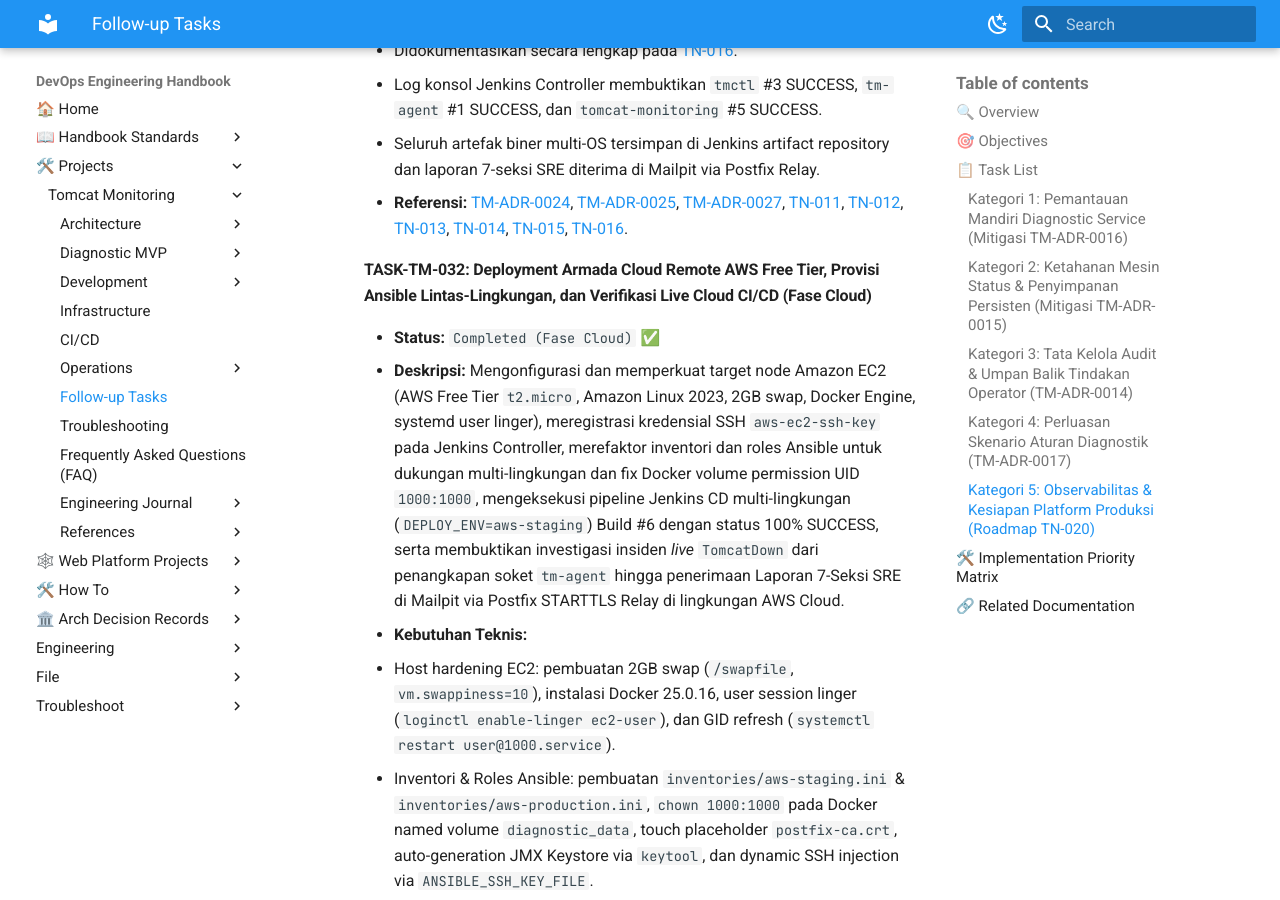
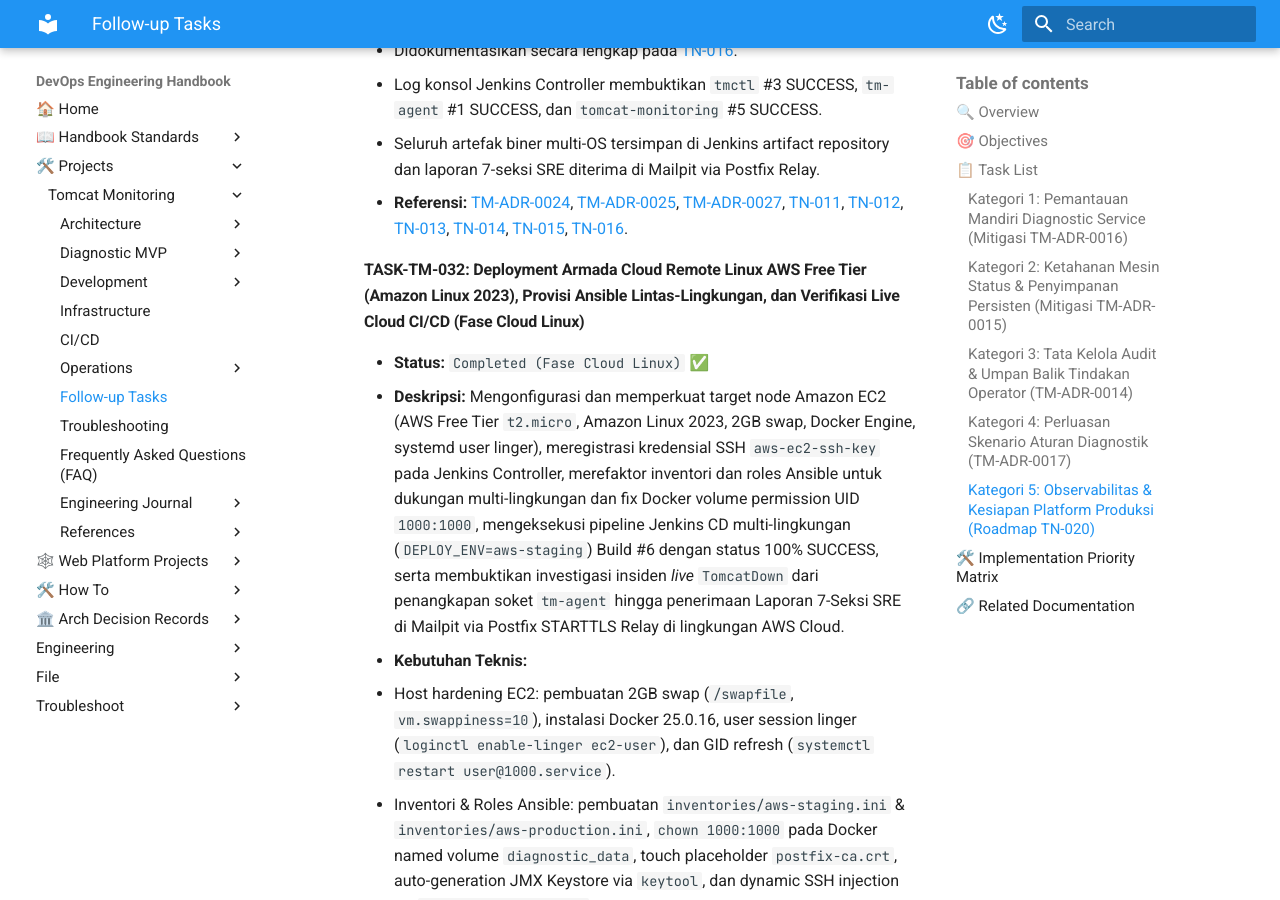
Before and after one commit to edkas07-oss/devops-handbook, an MkDocs documentation site: the page built from docs/projects/tomcat-monitoring/follow-up-tasks.md, in a window 1280 px wide and 900 px high, scrolled down 30022 px. Built offline with MkDocs 1.6.1 and Material for MkDocs 9.7.7, drawn with Linux system fonts in a browser that asks for light colours; some of the changed text lies outside the part shown.

Commit message:
docs(tm): update TN-017 and TASK-TM-032 titles to explicitly specify Linux (Amazon Linux 2023)

```diff
--- a/docs/projects/tomcat-monitoring/follow-up-tasks.md
+++ b/docs/projects/tomcat-monitoring/follow-up-tasks.md
@@ -627,9 +627,9 @@ Kategori ini mencakup pekerjaan infrastruktur dan platform monitoring menyeluruh
   - Seluruh artefak biner multi-OS tersimpan di Jenkins artifact repository dan laporan 7-seksi SRE diterima di Mailpit via Postfix Relay.
 - **Referensi:** [TM-ADR-0024](../../adr/tomcat-monitoring/adr-records/TM-ADR-0024.md), [TM-ADR-0025](../../adr/tomcat-monitoring/adr-records/TM-ADR-0025.md), [TM-ADR-0027](../../adr/tomcat-monitoring/adr-records/TM-ADR-0027.md), [TN-011](engineering-journal/continuous-integration-and-deployment/TN-011-design-cross-platform-container-engine-api-orchestration-and-agent-architecture.md), [TN-012](engineering-journal/continuous-integration-and-deployment/TN-012-implement-unified-cross-platform-operator-cli-tmctl.md), [TN-013](engineering-journal/continuous-integration-and-deployment/TN-013-implement-unified-cross-platform-event-collector-daemon-tm-agent.md), [TN-014](engineering-journal/continuous-integration-and-deployment/TN-014-refactor-ansible-roles-into-thin-orchestrator-based-on-tmctl-and-os-fact-branching.md), [TN-015](engineering-journal/continuous-integration-and-deployment/TN-015-implement-production-ready-cicd-pipelines-for-tmctl-and-tm-agent-multi-os-artifacts-and-stack-release-hub-integration.md), [TN-016](engineering-journal/continuous-integration-and-deployment/TN-016-execute-live-multi-os-cicd-pipeline-verification-in-jenkins-controller-and-consolidate-global-architecture.md).
 
-#### TASK-TM-032: Deployment Armada Cloud Remote AWS Free Tier, Provisi Ansible Lintas-Lingkungan, dan Verifikasi Live Cloud CI/CD (Fase Cloud)
+#### TASK-TM-032: Deployment Armada Cloud Remote Linux AWS Free Tier (Amazon Linux 2023), Provisi Ansible Lintas-Lingkungan, dan Verifikasi Live Cloud CI/CD (Fase Cloud Linux)
 
-- **Status:** `Completed (Fase Cloud)` ✅
+- **Status:** `Completed (Fase Cloud Linux)` ✅
 - **Deskripsi:**
   Mengonfigurasi dan memperkuat target node Amazon EC2 (AWS Free Tier `t2.micro`, Amazon Linux 2023, 2GB swap, Docker Engine, systemd user linger), meregistrasi kredensial SSH `aws-ec2-ssh-key` pada Jenkins Controller, merefaktor inventori dan roles Ansible untuk dukungan multi-lingkungan dan fix Docker volume permission UID `1000:1000`, mengeksekusi pipeline Jenkins CD multi-lingkungan (`DEPLOY_ENV=aws-staging`) Build #6 dengan status 100% SUCCESS, serta membuktikan investigasi insiden *live* `TomcatDown` dari penangkapan soket `tm-agent` hingga penerimaan Laporan 7-Seksi SRE di Mailpit via Postfix STARTTLS Relay di lingkungan AWS Cloud.
 - **Kebutuhan Teknis:**
@@ -675,7 +675,7 @@ Kategori ini mencakup pekerjaan infrastruktur dan platform monitoring menyeluruh
 | **TASK-TM-029** | Refaktorisasi Ansible Roles berbasis `tmctl` | **P1 (High)** | `Completed` ✅ | [TM-ADR-0027](../../adr/tomcat-monitoring/adr-records/TM-ADR-0027.md) | `tomcat-monitoring` / Ansible | Thin declarative orchestrator & OS Fact Branching (TN-014) |
 | **TASK-TM-030** | CI/CD Pipelines & Multi-OS Artifacts Hub | **P1 (High)** | `Completed` ✅ | [TM-ADR-0027](../../adr/tomcat-monitoring/adr-records/TM-ADR-0027.md) | `tmctl`, `tm-agent`, `tomcat-monitoring` | CI multi-OS biner, checksums manifest, & Stack CD Hub (TN-015) |
 | **TASK-TM-031** | Live Multi-OS CI/CD Verification & Global Architecture | **P1 (High)** | `Completed` ✅ | [TM-ADR-0027](../../adr/tomcat-monitoring/adr-records/TM-ADR-0027.md) | Jenkins Controller / All | Verifikasi live Jenkins, biner multi-OS di controller, & konsolidasi manual (TN-016) |
-| **TASK-TM-032** | AWS Free Tier Remote Fleet Deployment & Cloud CI/CD | **P1 (High)** | `Completed` ✅ | [TM-ADR-0028](../../adr/tomcat-monitoring/adr-records/TM-ADR-0028.md) | AWS EC2 / Jenkins / Ansible | Zero-touch AWS cloud deployment, swap hardening, & incident response (TN-017) |
+| **TASK-TM-032** | AWS Free Tier Linux Cloud Fleet Deployment & CI/CD | **P1 (High)** | `Completed` ✅ | [TM-ADR-0028](../../adr/tomcat-monitoring/adr-records/TM-ADR-0028.md) | AWS EC2 / Jenkins / Ansible | Zero-touch AWS Linux cloud deployment, swap hardening, & incident response (TN-017) |
 | **TASK-TM-006** | Audit Trail Endpoint Tindakan Operator | **P2 (Medium)** | `Descoped` ⚪ | TM-ADR-0014 | Diagnostic Service | Digantikan arsip dossier 7-seksi terpusat |
 | **TASK-TM-007** | Rulepack Thread Starvation | **P2 (Medium)** | `Completed` ✅ | TM-ADR-0017 / TM-ADR-0022 | Prometheus | Rule saturasi thread pool 100% (TN-004) |
 | **TASK-TM-008** | Rulepack Memory Pressure & GC | **P2 (Medium)** | `Completed` ✅ | TM-ADR-0017 / TM-ADR-0022 | Prometheus | Sinyal Emas GC Pause, Overhead, Old Gen (TN-004) |
```
Also changed, not shown: docs/projects/tomcat-monitoring/engineering-journal/continuous-integration-and-deployment/TN-017-aws-free-tier-cloud-remote-fleet-deployment-cross-environment-ansible-provisioning-and-cloud-cicd-live-verification.md (+2 -2 lines), docs/projects/tomcat-monitoring/engineering-journal/continuous-integration-and-deployment/index.md (+1 -1 lines).
